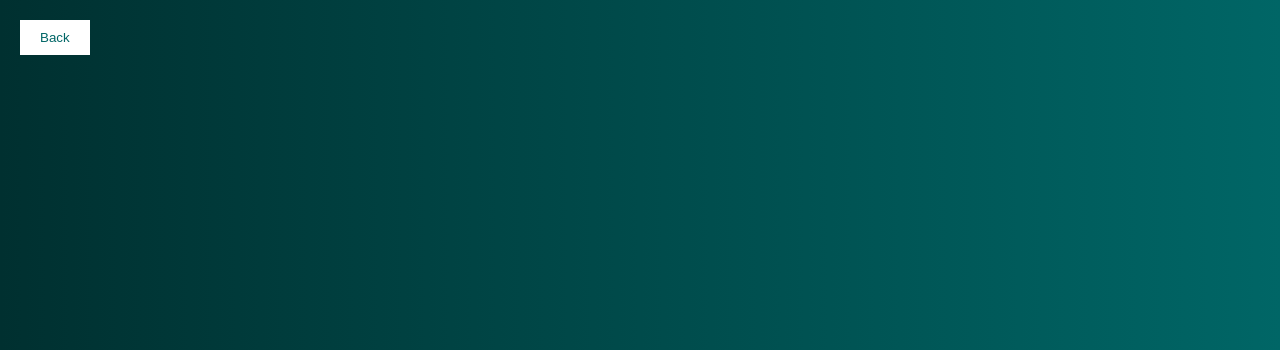
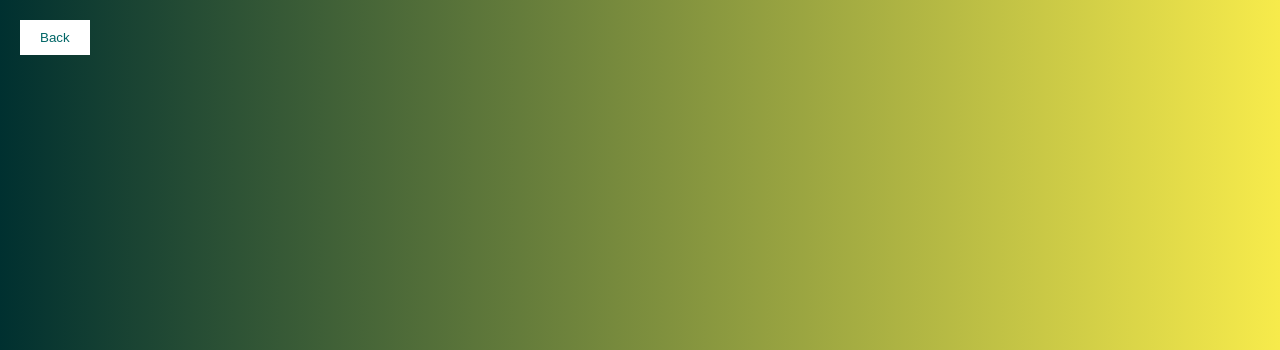
Before and after one commit to DEADSAW/DecisionHub, a plain HTML site: page Debug_files/index_1_3_home.html in a window 1280 px wide. Shown: the top 350 px of the page. Drawn offline with Linux system fonts and the light colour scheme.

Commit message:
Add files via upload

```diff
--- a/Debug_files/styles_1_3_create.css
+++ b/Debug_files/styles_1_3_create.css
@@ -2,7 +2,7 @@ body {
     margin: 0;
     padding: 0;
     font-family: 'Arial', sans-serif;
-    background: linear-gradient(to right, #003030, #006666);
+    background: linear-gradient(to right, #003030, #e9dd3a);
     color: #fff;
     text-align: center;
 }
--- a/Debug_files/styles_1_3_debug.css
+++ b/Debug_files/styles_1_3_debug.css
@@ -2,7 +2,7 @@ body {
     margin: 0;
     padding: 0;
     font-family: 'Arial', sans-serif;
-    background: linear-gradient(to right, #003030, #006666);
+    background: linear-gradient(to right, #003030, #e9dd3a);
     color: #fff;
     text-align: center;
 }
--- a/Debug_files/styles_1_3_home.css
+++ b/Debug_files/styles_1_3_home.css
@@ -2,7 +2,7 @@ body {
     margin: 0;
     padding: 0;
     font-family: 'Arial', sans-serif;
-    background: linear-gradient(to right, #003030, #006666);
+    background: linear-gradient(to right, #003030, #f7eb4b);
     color: #fff;
     text-align: center;
 }
--- a/Debug_files/styles_1_3_select.css
+++ b/Debug_files/styles_1_3_select.css
@@ -2,7 +2,7 @@ body {
     margin: 0;
     padding: 0;
     font-family: 'Arial', sans-serif;
-    background: linear-gradient(to right, #003030, #006666);
+    background: linear-gradient(to right, #003030, #e9dd3a);
     color: #fff;
     text-align: center;
 }
```
